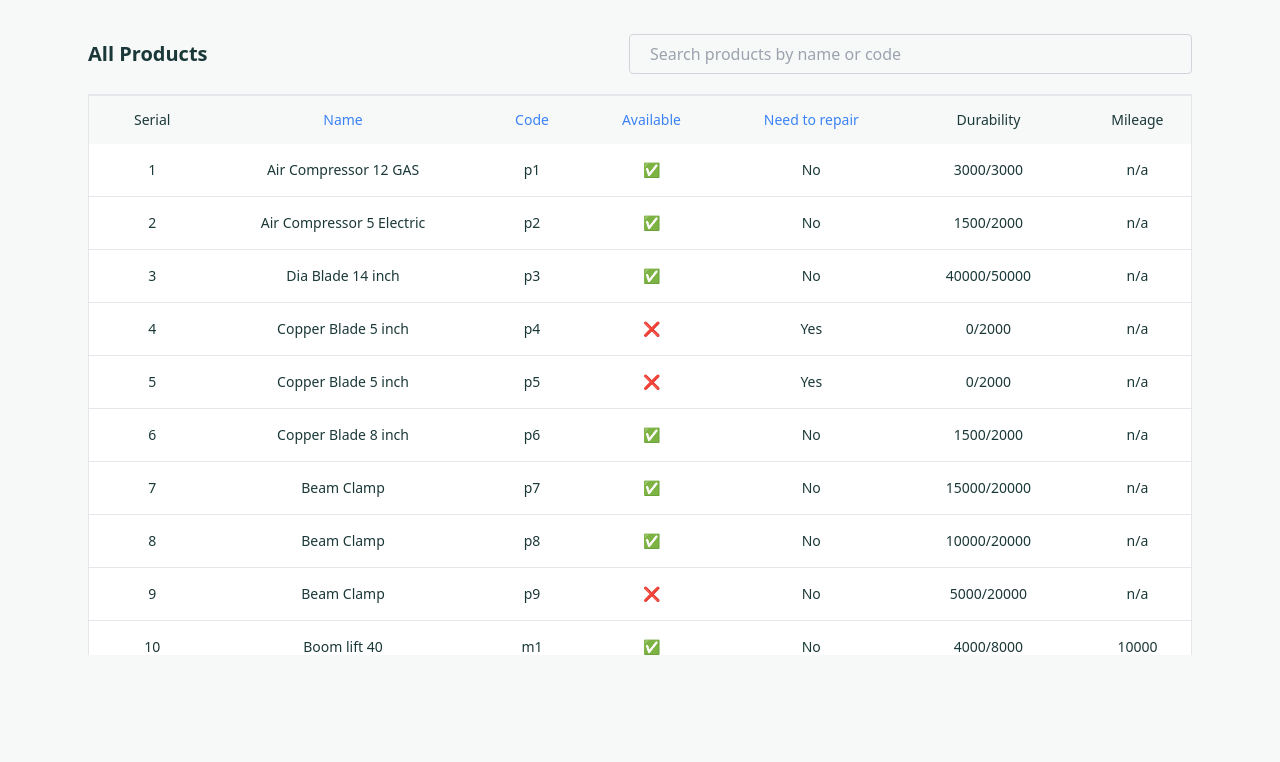
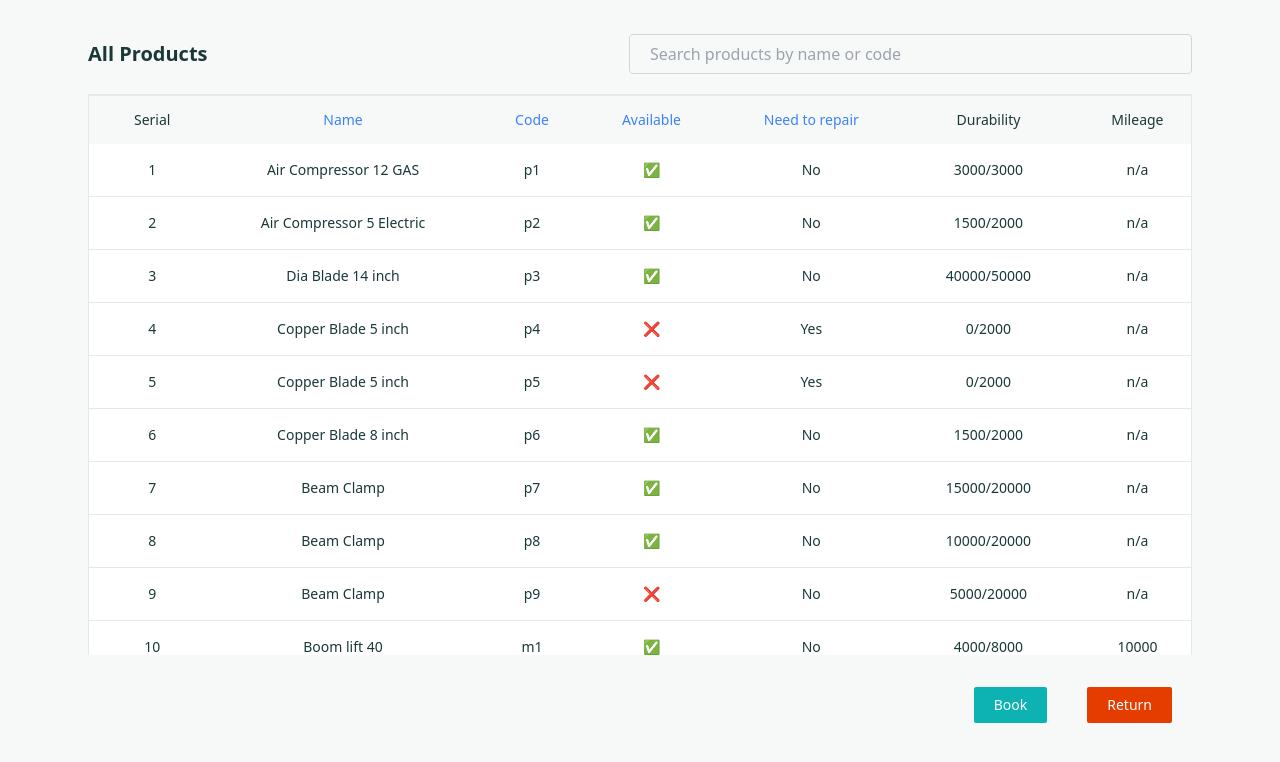
Before and after one commit to SadatJubayer/product-rental-system, a React (Create React App) app: page / in a window 1280 px wide. Shown: the top 762 px of the page. Built offline with nearby package versions, Linux system fonts and the light colour scheme.

Commit message:
add actions as footer

```diff
--- a/src/App.tsx
+++ b/src/App.tsx
@@ -1,17 +1,12 @@
-import { Layout } from 'components';
-import ProductList from 'features/product-list';
 import { useProducts } from 'hooks';
+import { ProductsPage } from 'pages';
 
 const App = () => {
     const { state } = useProducts();
     const haveProducts = state.products.length > 0;
 
     if (haveProducts) {
-        return (
-            <Layout>
-                <ProductList />
-            </Layout>
-        );
+        return <ProductsPage />;
     }
     return <h1>No Products found</h1>;
 };
--- /dev/null
+++ b/src/assets/icons/closeIcon.tsx
@@ -0,0 +1,16 @@
+export const CloseIcon = () => {
+    return (
+        <svg
+            className="w-5 h-5"
+            fill="currentColor"
+            viewBox="0 0 20 20"
+            xmlns="http://www.w3.org/2000/svg"
+        >
+            <path
+                fillRule="evenodd"
+                d="M4.293 4.293a1 1 0 011.414 0L10 8.586l4.293-4.293a1 1 0 111.414 1.414L11.414 10l4.293 4.293a1 1 0 01-1.414 1.414L10 11.414l-4.293 4.293a1 1 0 01-1.414-1.414L8.586 10 4.293 5.707a1 1 0 010-1.414z"
+                clipRule="evenodd"
+            ></path>
+        </svg>
+    );
+};
--- /dev/null
+++ b/src/assets/icons/index.ts
@@ -0,0 +1 @@
+export { CloseIcon } from './closeIcon';
--- /dev/null
+++ b/src/features/product-actions/components/ProductActions.tsx
@@ -0,0 +1,40 @@
+import { Button, Modal } from 'components';
+import { strings } from 'constants/strings';
+import { useState } from 'react';
+import ProductBookForm from './ProductBookForm';
+import ProductReturnForm from './ProductReturnForm';
+
+const ProductActions = () => {
+    const [isBookModalOpen, setIsBookModalOpen] = useState(false);
+    const [isReturnModalOpen, setIsReturnModalOpen] = useState(false);
+
+    return (
+        <div className="py-8 flex items-center justify-end space-x-5">
+            {/* Book button and modal */}
+            <Button label={strings.book} onClick={() => setIsBookModalOpen(true)} />
+            <Modal
+                isOpen={isBookModalOpen}
+                onClose={() => setIsBookModalOpen(false)}
+                heading={strings.book_a_product}
+            >
+                <ProductBookForm />
+            </Modal>
+
+            {/* Return button and modal */}
+            <Button
+                label={strings.return}
+                variant="secondary"
+                onClick={() => setIsReturnModalOpen(true)}
+            />
+            <Modal
+                isOpen={isReturnModalOpen}
+                onClose={() => setIsReturnModalOpen(false)}
+                heading={strings.return_a_product}
+            >
+                <ProductReturnForm />
+            </Modal>
+        </div>
+    );
+};
+
+export default ProductActions;
--- /dev/null
+++ b/src/features/product-actions/components/ProductBookForm.tsx
@@ -0,0 +1,5 @@
+const ProductBookForm = () => {
+    return <div>ProductBookForm</div>;
+};
+
+export default ProductBookForm;
--- /dev/null
+++ b/src/features/product-actions/components/ProductReturnForm.tsx
@@ -0,0 +1,5 @@
+const ProductReturnForm = () => {
+    return <div>ProductReturnForm</div>;
+};
+
+export default ProductReturnForm;
--- /dev/null
+++ b/src/features/product-actions/index.ts
@@ -0,0 +1,3 @@
+import ProductActions from './components/ProductActions';
+
+export default ProductActions;
--- /dev/null
+++ b/src/pages/Products.page.tsx
@@ -0,0 +1,12 @@
+import { Layout } from 'components';
+import ProductActions from 'features/product-actions';
+import ProductList from 'features/product-list';
+
+export const ProductsPage = () => {
+    return (
+        <Layout>
+            <ProductList />
+            <ProductActions />
+        </Layout>
+    );
+};
--- /dev/null
+++ b/src/pages/index.ts
@@ -0,0 +1 @@
+export { ProductsPage } from './Products.page';
```
